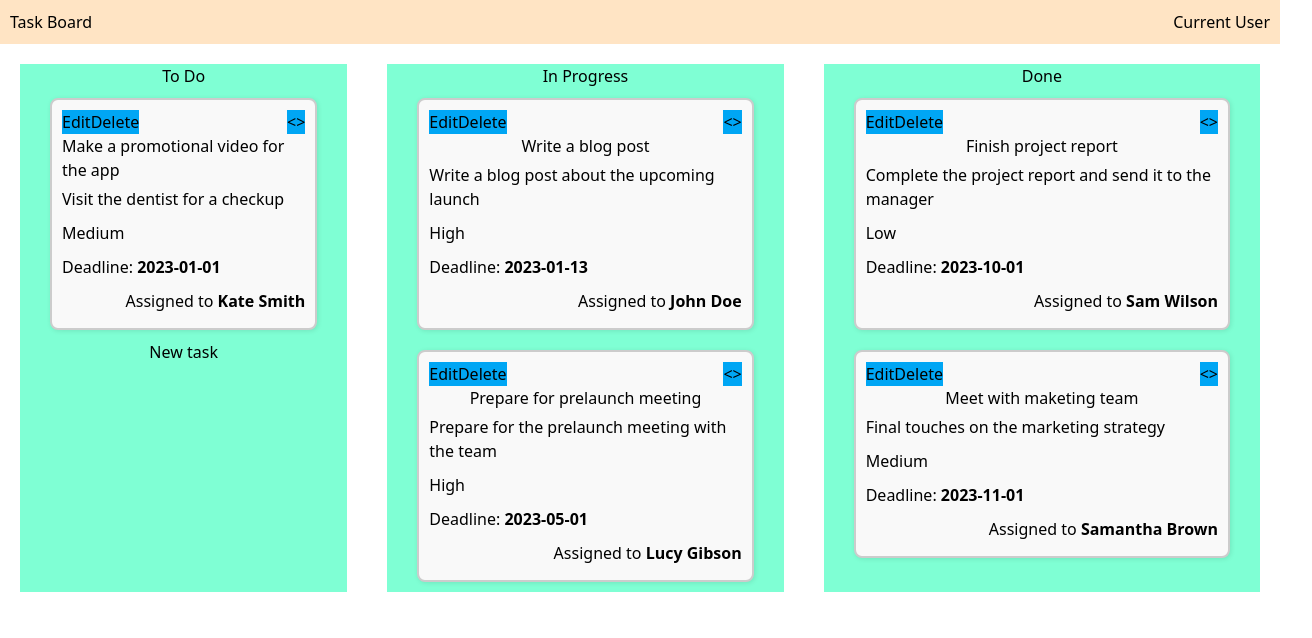
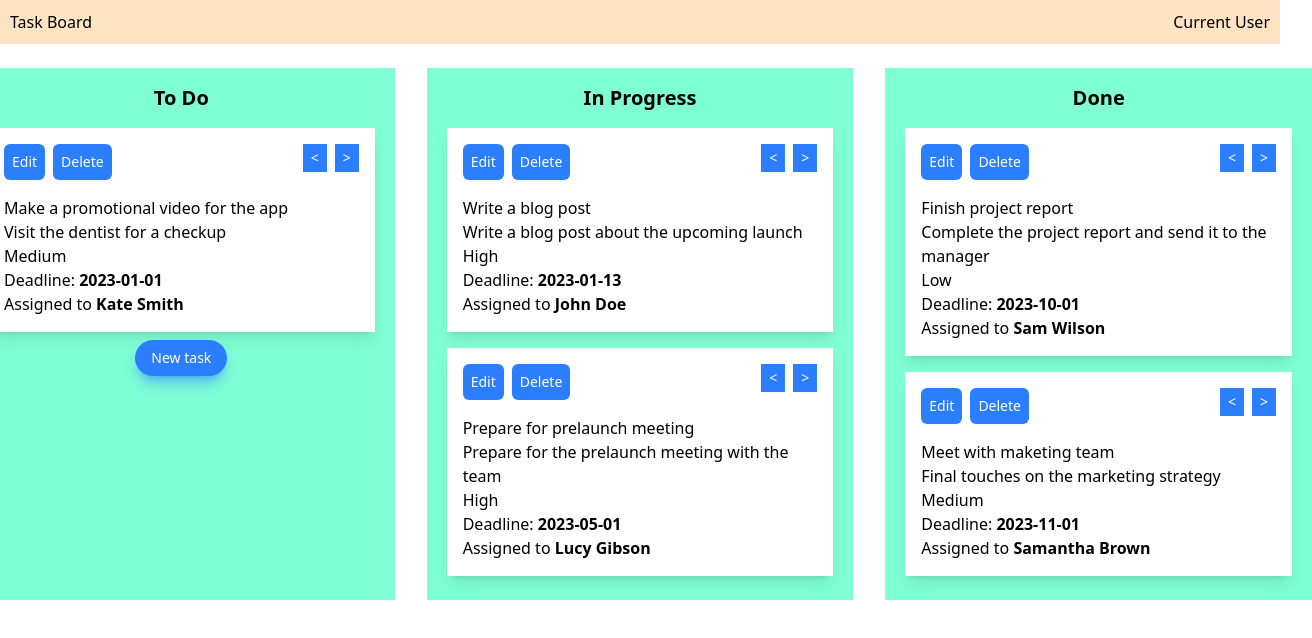
Before and after one commit to youssef-aitali/TaskBoard, a React (Vite) app: page / in a window 1280 px wide. Shown: the top 638 px of the page, 1312 px wide, since content can reach past the window. Built offline with nearby package versions, Linux system fonts and the light colour scheme.

Commit message:
restyling with TailwindCSS

```diff
--- a/src/App.jsx
+++ b/src/App.jsx
@@ -1,55 +1,19 @@
-import { useState } from "react";
-
-import TasksBoard from "./components/TasksBoard";
-import NewTaskForm from "./components/NewTaskForm";
-
 import { TasksProvider } from "./Contexts/TasksContext";
+import TaskBoardsList from "./components/TaskBoardsList";
 
 import "./App.css";
 
 function App() {
-  const [selectedTaskId, setSelectedTaskId] = useState(null);
-  const [newTaskDialog, setNewTaskDialog] = useState(false);
-
-  const openAddTaskDialog = () => {
-    setNewTaskDialog(true);
-  };
-
-  const openEditTaskDialog = (taskId) => {
-    setSelectedTaskId(taskId);
-    setNewTaskDialog(true);
-  };
-
   return (
-    <TasksProvider>
+    <>
       <nav>
         <h3>Task Board</h3>
         <span>Current User</span>
       </nav>
-      <div className="container">
-        <TasksBoard
-          status="To Do"
-          openNewTaskForm={openAddTaskDialog}
-          onOpenEditTaskForm={openEditTaskDialog}
-        />
-        <TasksBoard
-          status="In Progress"
-          openNewTaskForm={openAddTaskDialog}
-          onOpenEditTaskForm={openEditTaskDialog}
-        />
-        <TasksBoard
-          status="Done"
-          openNewTaskForm={openAddTaskDialog}
-          onOpenEditTaskForm={openEditTaskDialog}
-        />
-      </div>
-      {newTaskDialog && (
-        <NewTaskForm
-          selectedTaskId={selectedTaskId}
-          onCloseTaskDialog={setNewTaskDialog}
-        />
-      )}
-    </TasksProvider>
+      <TasksProvider>
+        <TaskBoardsList />
+      </TasksProvider>
+    </>
   );
 }
 
--- a/src/Contexts/TasksContext.jsx
+++ b/src/Contexts/TasksContext.jsx
@@ -1,66 +1,39 @@
-import { createContext, useReducer } from "react";
+import { createContext, useReducer, useState } from "react";
 
 import tasksReducer from "../reducers/tasksReducer";
+import { initialTasksList } from "../data/initialTasks";
+import { useContext } from "react";
 
-const initialTasksList = [
-  {
-    id: 1,
-    title: "Write a blog post",
-    status: "In Progress",
-    priority: "High",
-    description: "Write a blog post about the upcoming launch",
-    dueDate: "2023-01-13",
-    assignee: "John Doe",
-  },
-  {
-    id: 2,
-    title: "Make a promotional video for the app",
-    status: "To Do",
-    priority: "Medium",
-    description: "Visit the dentist for a checkup",
-    dueDate: "2023-01-01",
-    assignee: "Kate Smith",
-  },
-  {
-    id: 3,
-    title: "Finish project report",
-    status: "Done",
-    priority: "Low",
-    description: "Complete the project report and send it to the manager",
-    dueDate: "2023-10-01",
-    assignee: "Sam Wilson",
-  },
-  {
-    id: 4,
-    title: "Prepare for prelaunch meeting",
-    status: "In Progress",
-    priority: "High",
-    description: "Prepare for the prelaunch meeting with the team",
-    dueDate: "2023-05-01",
-    assignee: "Lucy Gibson",
-  },
-  {
-    id: 5,
-    title: "Meet with maketing team",
-    status: "Done",
-    priority: "Medium",
-    description: "Final touches on the marketing strategy",
-    dueDate: "2023-11-01",
-    assignee: "Samantha Brown",
-  },
-];
-
-export const TasksListContext = createContext(null);
-export const TasksDipatchContext = createContext(null);
+export const TasksContext = createContext({
+  tasksList: [],
+  dispatch: () => {},
+  taskToEditId: null,
+  setTaskToEditId: () => {},
+  taskDialogOpen: false,
+  setTaskDialogOpen: () => {},
+});
 
 export const TasksProvider = ({ children }) => {
   const [tasksList, dispatch] = useReducer(tasksReducer, initialTasksList);
+  const [taskToEditId, setTaskToEditId] = useState(null);
+  const [taskDialogOpen, setTaskDialogOpen] = useState(false);
+
+  const value = {
+    tasksList,
+    dispatch,
+    taskToEditId,
+    setTaskToEditId,
+    taskDialogOpen,
+    setTaskDialogOpen,
+  };
 
   return (
-    <TasksListContext.Provider value={tasksList}>
-      <TasksDipatchContext.Provider value={dispatch}>
-        {children}
-      </TasksDipatchContext.Provider>
-    </TasksListContext.Provider>
+    <TasksContext.Provider value={value}>{children}</TasksContext.Provider>
   );
 };
+
+export const useTasks = () => {
+  const context = useContext(TasksContext);
+  if (!context) throw new Error("useTasks must be used within TasksProvider");
+  return context;
+};
--- a/src/components/NewTaskForm.css
+++ b/src/components/NewTaskForm.css
@@ -3,8 +3,6 @@
   top: 50%;
   left: 50%;
   transform: translate(-50%, -50%);
-  border: 3px solid #73AD21;
-  border-radius: 10px;
   padding: 20px;
   background-color: white;
   z-index: 999;
--- a/src/components/NewTaskForm.jsx
+++ b/src/components/NewTaskForm.jsx
@@ -1,8 +1,5 @@
-import { useState, useContext } from "react";
-import {
-  TasksDipatchContext,
-  TasksListContext,
-} from "../Contexts/TasksContext";
+import { useState } from "react";
+import { useTasks } from "../Contexts/TasksContext";
 
 import "./NewTaskForm.css";
 
@@ -15,11 +12,16 @@ const initialFormData = {
   status: "To Do",
 };
 
-const NewTaskForm = ({ selectedTaskId, onCloseTaskDialog }) => {
-  const tasksList = useContext(TasksListContext);
-  const dispatch = useContext(TasksDipatchContext);
+const NewTaskForm = () => {
+  const {
+    tasksList,
+    dispatch,
+    taskToEditId,
+    setTaskToEditId,
+    setTaskDialogOpen,
+  } = useTasks();
 
-  const currentTask = tasksList.find((t) => t.id === selectedTaskId);
+  const currentTask = tasksList.find((t) => t.id === taskToEditId);
 
   const [formData, setFormData] = useState(
     !currentTask ? initialFormData : currentTask
@@ -44,11 +46,12 @@ const NewTaskForm = ({ selectedTaskId, onCloseTaskDialog }) => {
     });
 
     setFormData(initialFormData);
-    onCloseTaskDialog(false);
+    setTaskToEditId(null);
+    setTaskDialogOpen(false);
   };
 
   return (
-    <div className="newTaskForm-container">
+    <div className="newTaskForm-container w-70">
       <form onSubmit={handleSubmit}>
         <>
           <label htmlFor="title">Title</label>
@@ -120,7 +123,7 @@ const NewTaskForm = ({ selectedTaskId, onCloseTaskDialog }) => {
         <input
           type="button"
           value="Cancel"
-          onClick={() => onCloseTaskDialog(false)}
+          onClick={() => setTaskDialogOpen(false)}
         />
       </form>
     </div>
--- /dev/null
+++ b/src/components/TaskBoardsList.jsx
@@ -0,0 +1,18 @@
+import { useTasks } from "../Contexts/TasksContext";
+import TasksBoard from "./TasksBoard";
+import NewTaskForm from "./NewTaskForm";
+
+const TaskBoardsList = () => {
+  const { taskDialogOpen } = useTasks();
+
+  return (
+    <div className="container">
+      <TasksBoard status="To Do" />
+      <TasksBoard status="In Progress" />
+      <TasksBoard status="Done" />
+      {taskDialogOpen && <NewTaskForm />}
+    </div>
+  );
+};
+
+export default TaskBoardsList;
--- a/src/components/TaskCard.css
+++ b/src/components/TaskCard.css
@@ -1,13 +1,10 @@
 .task-card-container {
     display: flex;
     flex-direction: column;
-    border: 2px solid #ccc;
     border-radius: 8px;
-    box-shadow: 1px 1px 5px rgba(0, 0, 0, 0.1);
     padding: 10px;
     margin: 10px;
     background-color: #f9f9f9;
-    width: 100%;
 }
 
 .task-card-container > :nth-child(2) {
--- a/src/components/TaskCard.jsx
+++ b/src/components/TaskCard.jsx
@@ -1,9 +1,13 @@
-import { useContext } from "react";
-import { TasksDipatchContext } from "../Contexts/TasksContext";
+import { useTasks } from "../Contexts/TasksContext";
 import "./TaskCard.css";
 
-const TaskCard = ({ task, onOpenEditTaskForm }) => {
-  const dispatch = useContext(TasksDipatchContext);
+const TaskCard = ({ task }) => {
+  const { setTaskToEditId, dispatch, setTaskDialogOpen } = useTasks();
+
+  const openEditTaskDialog = (taskId) => {
+    setTaskToEditId(taskId);
+    setTaskDialogOpen(true);
+  };
 
   const handleMoveLeftTask = (task) => {
     dispatch({
@@ -26,17 +30,17 @@ const TaskCard = ({ task, onOpenEditTaskForm }) => {
   };
 
   return (
-    <div className="task-card-container">
-      <div className="task-card-actions-container">
+    <div className="bg-white shadow-lg p-4 my-2 w-full">
+      <div className="task-card-actions-container mb-4">
         <div>
           <button
-            className="bg-sky-500 hover:bg-sky-700"
-            onClick={() => onOpenEditTaskForm(task.id)}
+            className="bg-blue-500 hover:bg-blue-400 text-white text-sm px-2 py-2 rounded-md cursor-pointer font-medium mr-1"
+            onClick={() => openEditTaskDialog(task.id)}
           >
             Edit
           </button>
           <button
-            className="bg-sky-500 hover:bg-sky-700"
+            className="bg-blue-500 hover:bg-blue-400 text-white text-sm px-2 py-2 rounded-md cursor-pointer font-medium ml-1"
             onClick={() =>
               dispatch({
                 type: "task_deleted",
@@ -49,14 +53,14 @@ const TaskCard = ({ task, onOpenEditTaskForm }) => {
         </div>
         <div>
           <button
-            className="bg-sky-500 hover:bg-sky-700"
+            className="bg-blue-500 hover:bg-blue-400 text-white text-sm px-2 py-1 cursor-pointer font-medium mr-1"
             onClick={() => handleMoveLeftTask(task)}
             disabled={task.status === "To Do"}
           >
             {"<"}
           </button>
           <button
-            className="bg-sky-500 hover:bg-sky-700"
+            className="bg-blue-500 hover:bg-blue-400 text-white text-sm px-2 py-1 cursor-pointer font-medium ml-1"
             onClick={() => handleMoveRightTask(task)}
             disabled={task.status === "Done"}
           >
--- a/src/components/TasksBoard.css
+++ b/src/components/TasksBoard.css
@@ -2,7 +2,5 @@
     display: flex;
     flex-direction: column;
     align-items: center;
-    margin: 20px;
     background-color: aquamarine;
-    padding: 0 30px;
 }
--- a/src/components/TasksBoard.jsx
+++ b/src/components/TasksBoard.jsx
@@ -1,25 +1,26 @@
-import { useContext } from "react";
 import TaskCard from "./TaskCard";
-import { TasksListContext } from "../Contexts/TasksContext";
+import { useTasks } from "../Contexts/TasksContext";
 import "./TasksBoard.css";
 
-const TasksBoard = ({ status, openNewTaskForm, onOpenEditTaskForm }) => {
-  const tasksList = useContext(TasksListContext);
+const TasksBoard = ({ status }) => {
+  const { tasksList, setTaskDialogOpen } = useTasks();
 
   return (
-    <div className="tasks-board-container">
-      <h2>{status}</h2>
+    <div className="tasks-board-container px-5 py-4 mx-4 mt-6 w-1/3 min-w-1/3">
+      <div className="text-xl font-semibold mb-2">{status}</div>
       {tasksList
         .filter((t) => t.status === status)
         .map((t) => (
-          <TaskCard
-            task={t}
-            key={t.id}
-            onOpenEditTaskForm={onOpenEditTaskForm}
-          />
+          <TaskCard task={t} key={t.id} />
         ))}
       {status === "To Do" && (
-        <button onClick={openNewTaskForm}>New task</button>
+        <button
+          rol="button"
+          className="bg-blue-500 hover:bg-blue-400 text-white text-sm px-4 py-2 rounded-full cursor-pointer font-medium shadow-lg shadow-blue-500/50"
+          onClick={() => setTaskDialogOpen(true)}
+        >
+          New task
+        </button>
       )}
     </div>
   );
--- /dev/null
+++ b/src/data/initialTasks.js
@@ -0,0 +1,47 @@
+export const initialTasksList = [
+  {
+    id: 1,
+    title: "Write a blog post",
+    status: "In Progress",
+    priority: "High",
+    description: "Write a blog post about the upcoming launch",
+    dueDate: "2023-01-13",
+    assignee: "John Doe",
+  },
+  {
+    id: 2,
+    title: "Make a promotional video for the app",
+    status: "To Do",
+    priority: "Medium",
+    description: "Visit the dentist for a checkup",
+    dueDate: "2023-01-01",
+    assignee: "Kate Smith",
+  },
+  {
+    id: 3,
+    title: "Finish project report",
+    status: "Done",
+    priority: "Low",
+    description: "Complete the project report and send it to the manager",
+    dueDate: "2023-10-01",
+    assignee: "Sam Wilson",
+  },
+  {
+    id: 4,
+    title: "Prepare for prelaunch meeting",
+    status: "In Progress",
+    priority: "High",
+    description: "Prepare for the prelaunch meeting with the team",
+    dueDate: "2023-05-01",
+    assignee: "Lucy Gibson",
+  },
+  {
+    id: 5,
+    title: "Meet with maketing team",
+    status: "Done",
+    priority: "Medium",
+    description: "Final touches on the marketing strategy",
+    dueDate: "2023-11-01",
+    assignee: "Samantha Brown",
+  },
+];
```
